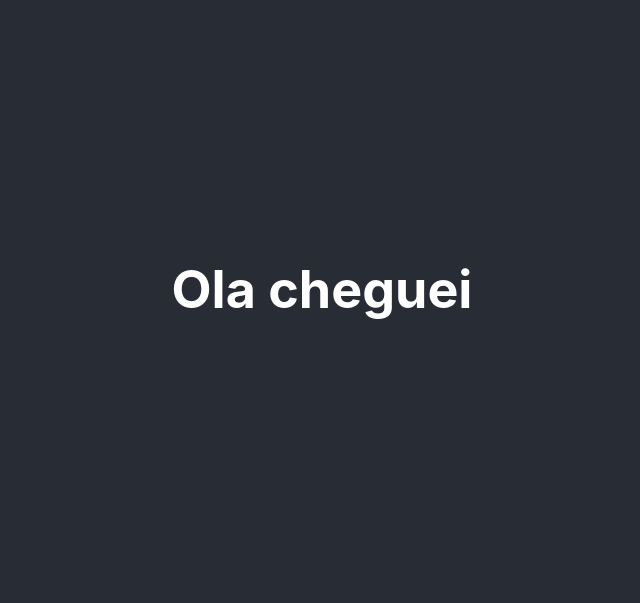
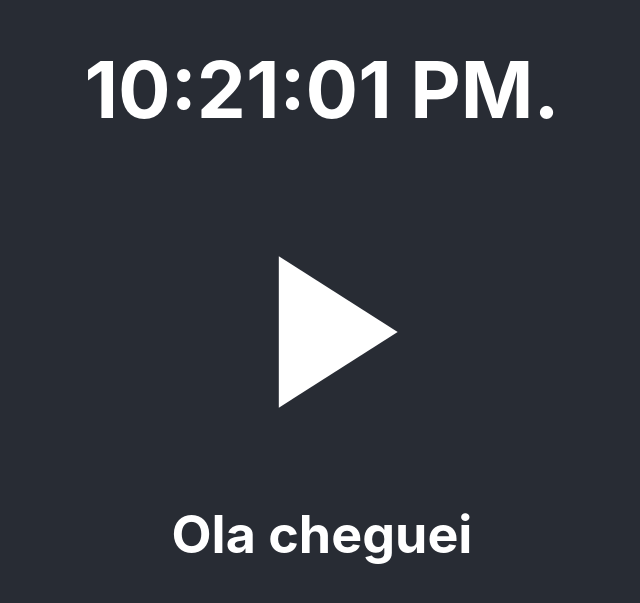
Before and after one commit to fredmpeixoto/working-hours, a React (Create React App) app: page / in a window 1280 px wide. Shown: the part 111-714 px from the top of the page, without its empty margins (318-958 px from the left). Built offline with nearby package versions, Linux system fonts and the light colour scheme.

Commit message:
create clock

```diff
--- a/src/App.js
+++ b/src/App.js
@@ -2,15 +2,18 @@ import React from 'react';
 import logo from './logo.svg';
 import './App.scss';
 import ManagerHours from "./manager-hours/manager-hours";
+import TimeClock from "./time-clock/time-clock";
 
 function App() {
   return (
     <div className="App">
       <header className="App-header">
+        <TimeClock />
         <ManagerHours />
       </header>
     </div>
   );
 }
 
+
 export default App;
--- a/src/manager-hours/manager-hours.js
+++ b/src/manager-hours/manager-hours.js
@@ -1,10 +1,12 @@
 import React from 'react';
 import './manager-hours.scss';
+import Icon from '@material-ui/core/Icon';
+
 
 function ManagerHours() {
     return (
-        <div>
-
+        <div className="icon">
+            <Icon >play_arrow</Icon>
             <h1> Ola cheguei </h1>
         </div>
     );
--- a/src/manager-hours/manager-hours.scss
+++ b/src/manager-hours/manager-hours.scss
@@ -0,0 +1,5 @@
+.icon {
+    span {
+        font-size: 10em;
+    }
+}
--- /dev/null
+++ b/src/time-clock/time-clock.js
@@ -0,0 +1,33 @@
+import React from 'react';
+import './time-clock.scss';
+
+
+class TimeClock extends React.Component {
+    constructor(props) {
+        super(props);
+        this.state = { date: new Date() };
+    }
+
+    componentDidMount() {
+        this.timerID = setInterval(() => this.tickTac(), 1000);
+    }
+
+    componentWillUnmount() {
+        clearInterval(this.timerID);
+    }
+
+    tickTac() {
+        this.setState({ date: new Date() });
+    }
+
+    render() {
+        return (
+            <div>
+                <h2> {this.state.date.toLocaleTimeString()}.</h2>
+            </div>
+        );
+    }
+}
+
+
+export default TimeClock;
--- /dev/null
+++ b/src/time-clock/time-clock.scss
@@ -0,0 +1,3 @@
+h2{
+    font-size: 3em;
+}
```
